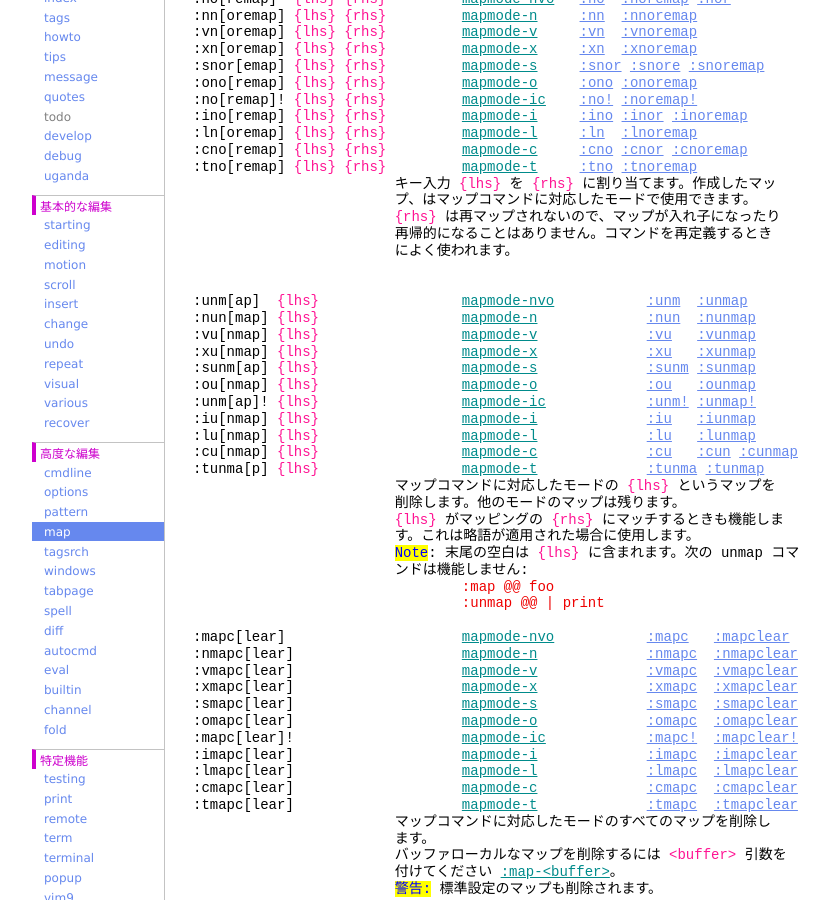
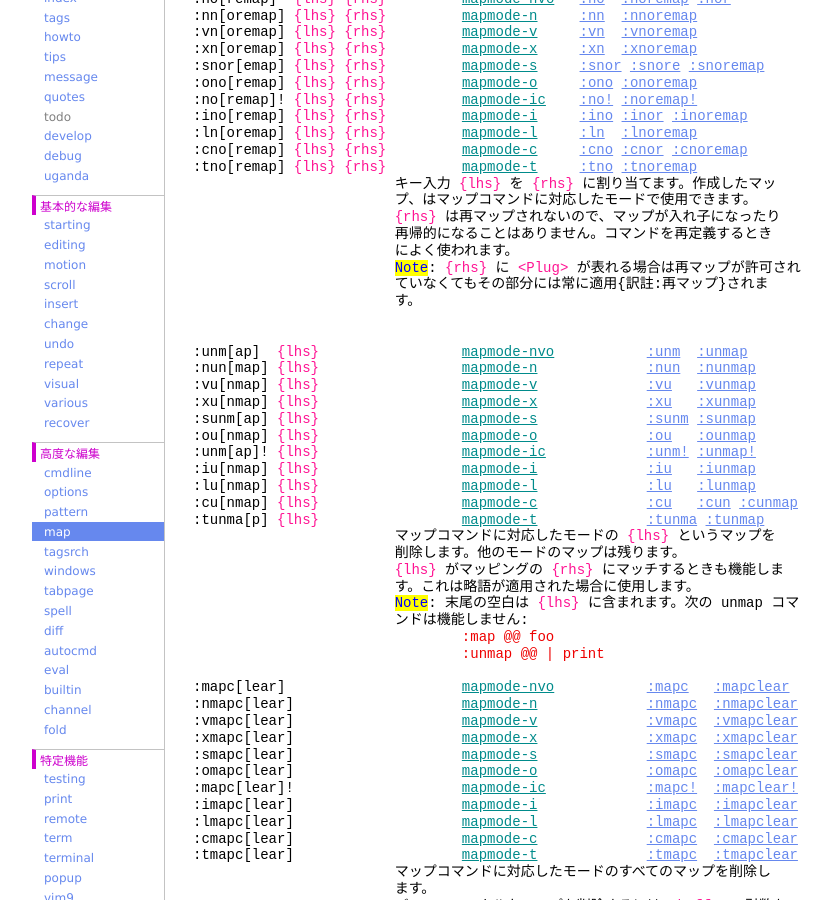
Before and after one commit to vim-jp/vimdoc-ja, a Jekyll site: the page built from map.html, in a window 1280 px wide and 900 px high, scrolled down 1317 px. Shown: the whole window, without its empty margins (208-1040 px from the left). Built offline with Jekyll 4.4.1, drawn with Linux system fonts in a browser that asks for light colours; nearby versions of some CDN libraries; comment, search, counter and statistics services are not loaded.

Commit message:
Generated by GitHub workflow 1954834619
https://github.com/vim-jp/vimdoc-ja-working/actions/runs/1954834619

```diff
--- a/map.html
+++ b/map.html
@@ -84,6 +84,9 @@ helpname: 'map'
 &nbsp;&nbsp;&nbsp;&nbsp;&nbsp;&nbsp;&nbsp;&nbsp;&nbsp;&nbsp;&nbsp;&nbsp;&nbsp;&nbsp;&nbsp;&nbsp;&nbsp;&nbsp;&nbsp;&nbsp;&nbsp;&nbsp;&nbsp;&nbsp;<span class="Special">{rhs}</span>&nbsp;は再マップされないので、マップが入れ子になったり<br>
 &nbsp;&nbsp;&nbsp;&nbsp;&nbsp;&nbsp;&nbsp;&nbsp;&nbsp;&nbsp;&nbsp;&nbsp;&nbsp;&nbsp;&nbsp;&nbsp;&nbsp;&nbsp;&nbsp;&nbsp;&nbsp;&nbsp;&nbsp;&nbsp;再帰的になることはありません。コマンドを再定義するとき<br>
 &nbsp;&nbsp;&nbsp;&nbsp;&nbsp;&nbsp;&nbsp;&nbsp;&nbsp;&nbsp;&nbsp;&nbsp;&nbsp;&nbsp;&nbsp;&nbsp;&nbsp;&nbsp;&nbsp;&nbsp;&nbsp;&nbsp;&nbsp;&nbsp;によく使われます。<br>
+&nbsp;&nbsp;&nbsp;&nbsp;&nbsp;&nbsp;&nbsp;&nbsp;&nbsp;&nbsp;&nbsp;&nbsp;&nbsp;&nbsp;&nbsp;&nbsp;&nbsp;&nbsp;&nbsp;&nbsp;&nbsp;&nbsp;&nbsp;&nbsp;<span class="Todo">Note</span>:&nbsp;<span class="Special">{rhs}</span>&nbsp;に&nbsp;<span class="Special">&lt;Plug&gt;</span>&nbsp;が表れる場合は再マップが許可され<br>
+&nbsp;&nbsp;&nbsp;&nbsp;&nbsp;&nbsp;&nbsp;&nbsp;&nbsp;&nbsp;&nbsp;&nbsp;&nbsp;&nbsp;&nbsp;&nbsp;&nbsp;&nbsp;&nbsp;&nbsp;&nbsp;&nbsp;&nbsp;&nbsp;ていなくてもその部分には常に適用{訳註:再マップ}されま<br>
+&nbsp;&nbsp;&nbsp;&nbsp;&nbsp;&nbsp;&nbsp;&nbsp;&nbsp;&nbsp;&nbsp;&nbsp;&nbsp;&nbsp;&nbsp;&nbsp;&nbsp;&nbsp;&nbsp;&nbsp;&nbsp;&nbsp;&nbsp;&nbsp;す。<br>
 <br>
 <br>
 :unm[ap]&nbsp;&nbsp;<span class="Special">{lhs}</span>&nbsp;&nbsp;&nbsp;&nbsp;&nbsp;&nbsp;&nbsp;&nbsp;&nbsp;&nbsp;&nbsp;&nbsp;&nbsp;&nbsp;&nbsp;&nbsp;&nbsp;<a class="Identifier" href="map.html#mapmode-nvo">mapmode-nvo</a>&nbsp;&nbsp;&nbsp;&nbsp;&nbsp;&nbsp;&nbsp;&nbsp;&nbsp;&nbsp;&nbsp;<a class="Constant" href="map.html#:unm" name=":unm">:unm</a>&nbsp;&nbsp;<a class="Constant" href="map.html#:unmap" name=":unmap">:unmap</a><br>
```
